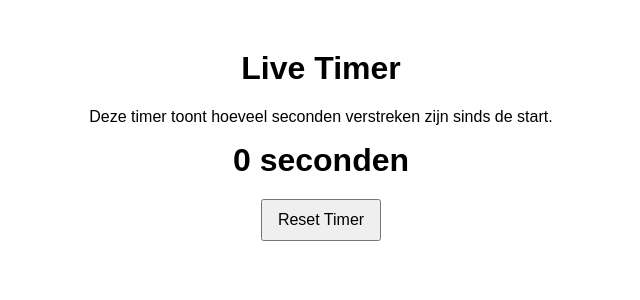
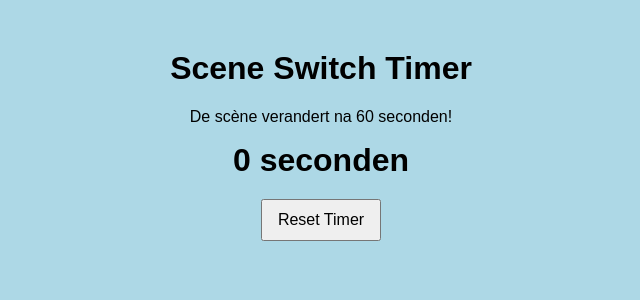
Before and after one commit to YuriiF228/p3-EscapeRoom, a PHP site: page /resultaten.php in a window 1280 px wide. Shown: the top 300 px of the page, without its empty margins (319-959 px from the left). Run offline with PHP 8.4, Linux system fonts and the light colour scheme.

Commit message:
resultaten pagina + timer

```diff
--- a/resultaten.php
+++ b/resultaten.php
@@ -3,12 +3,20 @@
 <head>
     <meta charset="UTF-8">
     <meta name="viewport" content="width=device-width, initial-scale=1.0">
-    <title>Live Timer met PHP</title>
+    <title>Scene Switch Timer</title>
     <style>
         body {
             font-family: Arial, sans-serif;
             text-align: center;
+            transition: background-color 1s ease-in-out;
             margin-top: 50px;
+            background-color: lightblue; /* Eerste scene */
+            color: black;
+        }
+        .scene2 {
+            background: url('images/homepagina/lose.png') no-repeat center center fixed;
+            background-size: cover;
+            color: white;
         }
         #timer {
             font-size: 2em;
@@ -24,30 +32,47 @@
 </head>
 <body>
 
-    <h1>Live Timer</h1>
-    <p>Deze timer toont hoeveel seconden verstreken zijn sinds de start.</p>
+    <h1>Scene Switch Timer</h1>
+    <p>De scène verandert na 60 seconden!</p>
     <div id="timer">0</div>
 
     <button onclick="resetTimer()">Reset Timer</button>
 
     <script>
+        let timerRunning = true;
+
         function updateTimer() {
+            if (!timerRunning) return; // Stop de functie als de timer gestopt is
+
             fetch("timer.php")
                 .then(response => response.json())
                 .then(data => {
                     document.getElementById("timer").innerText = data.time + " seconden";
+
+                    if (data.time >= 60) {
+                        document.body.classList.add("scene2");
+                        timerRunning = false; // Stop de updates
+                    }
                 })
                 .catch(error => console.error("Fout bij ophalen timer:", error));
         }
 
         function resetTimer() {
             fetch("reset.php").then(() => {
-                updateTimer(); // Direct updaten na reset
+                timerRunning = true; // Zet de timer weer aan
+                updateTimer();
             });
         }
 
-        // Update de timer elke seconde
-        setInterval(updateTimer, 1000);
+        // Update de timer elke seconde totdat hij stopt
+        let interval = setInterval(() => {
+            if (timerRunning) {
+                updateTimer();
+            } else {
+                clearInterval(interval); // Stop de interval zodra de timer stopt
+            }
+        }, 1000);
+
         updateTimer();
     </script>
 
```
Also changed, not shown: images/homepagina/lose.png (added).
